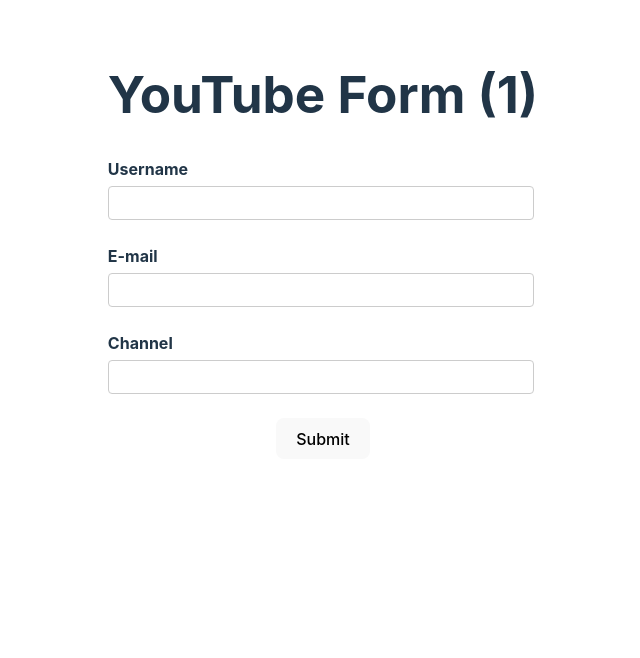
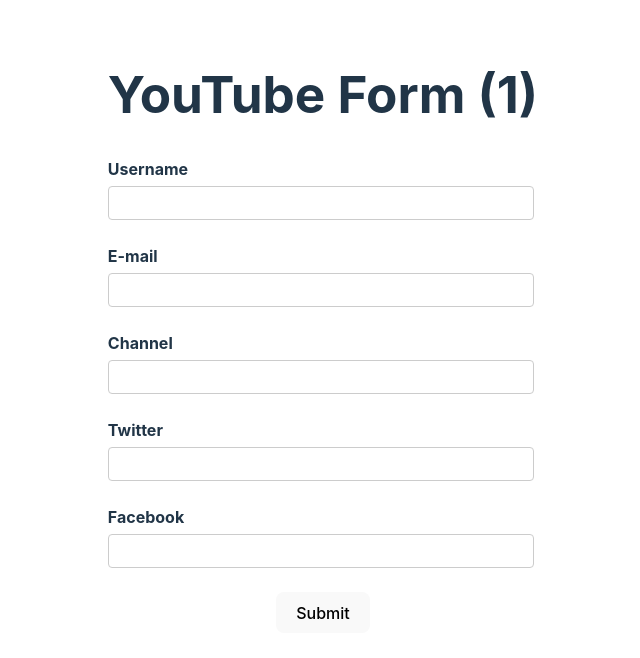
Before and after one commit to mahmud035/React-Hook-Form-Tutorials, a React (Vite) app: page / in a window 1280 px wide. Shown: the top 658 px of the page, without its empty margins (317-957 px from the left). Built offline with nearby package versions, Linux system fonts and the light colour scheme.

Commit message:
13 - nested object

```diff
--- a/src/components/YouTubeForm.jsx
+++ b/src/components/YouTubeForm.jsx
@@ -27,6 +27,10 @@
       username: '',
       email: '',
       channel: '',
+      social: {
+        twitter: '',
+        facebook: '',
+      },
     },
   });
 
@@ -46,6 +50,7 @@
     <div>
       <h1>YouTube Form ({renderCount / 2})</h1>
       <form onSubmit={handleSubmit(handleRegister)} noValidate>
+        <div className="form-control">
           <label htmlFor="username">Username</label>
           <input
             {...register('username', {
@@ -58,11 +63,13 @@
             id="username"
             name="username"
           />
+        </div>
 
         {errors?.username && (
           <span className="error">{errors.username.message}</span>
         )}
 
+        <div className="form-control">
           <label htmlFor="email">E-mail</label>
           <input
             {...register('email', {
@@ -93,9 +100,11 @@
             id="email"
             name="email"
           />
+        </div>
 
         {errors?.email && <span className="error">{errors.email.message}</span>}
 
+        <div className="form-control">
           <label htmlFor="channel">Channel</label>
           <input
             {...register('channel', {
@@ -108,10 +117,21 @@
             id="channel"
             name="channel"
           />
+        </div>
 
         {errors.channel && (
           <span className="error">{errors.channel.message}</span>
         )}
+
+        <div className="form-control">
+          <label htmlFor="twitter">Twitter</label>
+          <input {...register('social.twitter')} type="text" id="twitter" />
+        </div>
+
+        <div className="form-control">
+          <label htmlFor="facebook">Facebook</label>
+          <input {...register('social.facebook')} type="text" id="facebook" />
+        </div>
 
         <button>Submit</button>
       </form>
```
Lines whose indentation alone changed are shown as unchanged.
